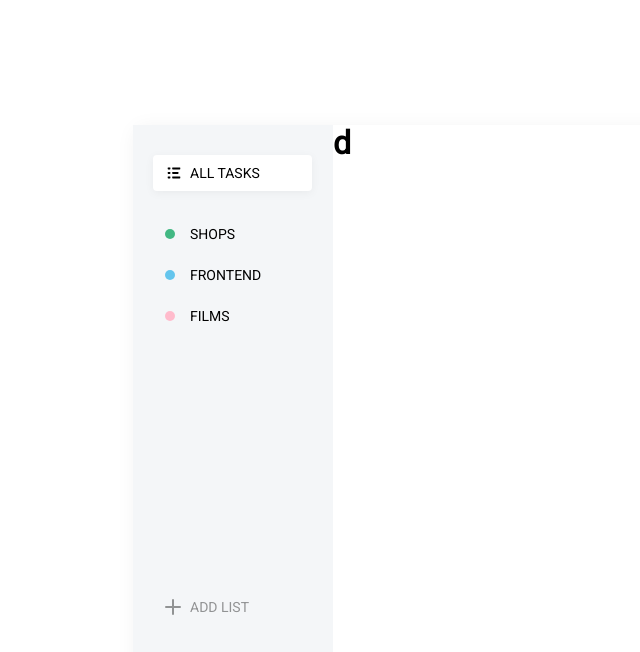
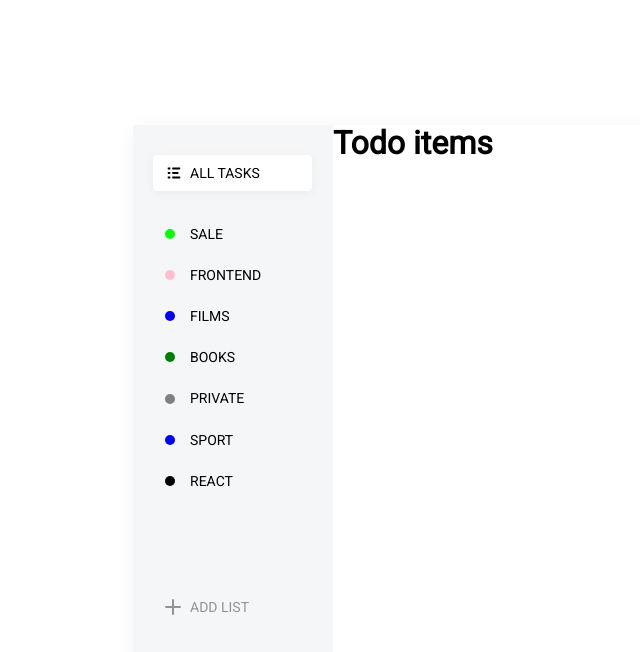
Before and after one commit to VengerAlex/TaskExtended, a React (Create React App) app: page / in a window 1280 px wide. Shown: the top 652 px of the page, without its empty margins (132-772 px from the left). Built offline with nearby package versions, Linux system fonts and the light colour scheme.

Commit message:
create submit form

```diff
--- a/src/App.js
+++ b/src/App.js
@@ -1,9 +1,16 @@
+import {useState} from "react";
+
 import List from "./components/List/index";
 import AddListBtn from "./components/AddListBtn/AddListBtn";
-import DB from './db.json'
+import {lists, colors} from './db.json'
 
 const App = (props) => {
-    console.log(DB)
+    const [items, setItems] = useState(lists.map((el) => {
+                el.color = colors.filter(color => color.id === el.colorId)[0].name
+
+                return el
+    })
+    )
 
     return (
         <div className='todo'>
@@ -13,16 +20,16 @@ const App = (props) => {
                     isRemovable = {false}
                 />
                 <List
-                    items={[
-                        {color: 'green', title: 'Shops'},
-                        {color: 'blue', title: 'Frontend'},
-                        {color: 'pink', title: 'Films'}]}
+                    items={items}
                     isRemovable
                 />
-                <AddListBtn data={DB}/>
+                <AddListBtn
+                    colors={colors}
+                    setItems={setItems}
+                />
             </div>
             <div className="todo__tasks">
-                <h1>d</h1>
+                <h1>Todo items</h1>
             </div>
         </div>
     )
--- a/src/components/AddListBtn/AddListBtn.jsx
+++ b/src/components/AddListBtn/AddListBtn.jsx
@@ -3,9 +3,9 @@ import React, {useState} from 'react';
 import List from "../List";
 import './AddListBtn.scss'
 
-const AddListBtn = ({data}) => {
+const AddListBtn = ({colors, setItems}) => {
     const [isOpened, setIsOpened] = useState(false)
-    const [color, setColor] = useState(data.colors[0])
+    const [color, setColor] = useState(colors[0])
     const [value, setValue] = useState('')
 
     const popupHandler = () => {
@@ -16,16 +16,18 @@ const AddListBtn = ({data}) => {
     }
     const submitHandler = (e) => {
         e.preventDefault()
+        if(value === '') alert('pls name your folder')
 
         const obj = {
             title: value,
-            color: color.hex
+            color: color.hex,
+            colorId: color.id
         }
+        console.log(obj)
 
-        console.log(obj)
+        setItems(prev => [...prev, obj])
         setValue('')
     }
-
 
     return (
         <div className='popup'>
@@ -47,7 +49,7 @@ const AddListBtn = ({data}) => {
                     className=" popup__close">
                     <img src="img/close.svg" alt="close btn"/>
                 </button>
-                {data.colors.map(el => (
+                {colors.map(el => (
                     <span
                         onClick={() => setColor(el)}
                         key={el.id}
--- a/src/components/List/List.scss
+++ b/src/components/List/List.scss
@@ -25,12 +25,16 @@
     padding: 10px 12px;
     margin-bottom: 5px;
     position: relative;
+    cursor: pointer;
+    border-radius: 4px;
+    &:hover{
+      background-color: rgba(255, 255, 255, 0.5);
+      box-shadow: 0px 2px 10px rgba(0, 0, 0, 0.05);
+    }
 
     &.active {
       background-color: #fff;
       box-shadow: 0px 2px 10px rgba(0, 0, 0, 0.05);
-      border-radius: 4px;
-      padding: 10px 12px;
     }
 
     .badge {
@@ -59,7 +63,7 @@
 
   &__close {
     position: absolute;
-    right: 0;
+    right: 13px;
     height: 10px;
     width: 10px;
     display: none;
--- a/src/components/List/ListItem.jsx
+++ b/src/components/List/ListItem.jsx
@@ -6,9 +6,9 @@ const ListItem = (props) => {
             <img className='list__close' src={props.isRemovable ? '/img/close.svg' : ''} alt=""/>
             {props.el.icon
                 ? <img className='list__img' src={props.el.icon} alt="#"/>
-                : <i className={`badge badge--${props.el.color}`}></i>
+                : <i className='badge' style={{backgroundColor: props.el.color}}></i>
             }
-            <span>{props.el.title}</span>
+            <span >{props.el.title}</span>
         </li>
     );
 };
--- a/src/components/List/index.jsx
+++ b/src/components/List/index.jsx
@@ -1,4 +1,4 @@
-import  './List.scss'
+import './List.scss'
 import ListItem from "./ListItem";
 
 
@@ -6,9 +6,14 @@ const List = ({items, isRemovable, popupHandeler}) => {
     return (
         <ul
             onClick={popupHandeler}
-            className="list">
-            {items.map(el => (
-                <ListItem el={el} isRemovable={isRemovable}/>
+            className="list"
+        >
+            {items && items.map(el => (
+                <ListItem
+                    key={el.id}
+                    el={el}
+                    isRemovable={isRemovable}
+                />
             ))}
         </ul>
     );
--- a/src/db.json
+++ b/src/db.json
@@ -2,36 +2,36 @@
   "lists": [
     {
       "id": 1,
-      "name": "Продажи",
+      "title": "Sale",
       "colorId": 5
     },
     {
       "id": 2,
-      "name": "Фронтенд",
+      "title": "Frontend",
       "colorId": 4
     },
     {
       "id": 3,
-      "name": "Фильмы и сериалы",
+      "title": "Films",
       "colorId": 3
     },
     {
       "id": 4,
-      "name": "Книги",
+      "title": "Books",
       "colorId": 2
     },
     {
       "id": 5,
-      "name": "Личное",
+      "title": "Private",
       "colorId": 1
     },
     {
-      "name": "Спорт",
+      "title": "Sport",
       "colorId": 3,
       "id": 6
     },
     {
-      "name": "Курс по ReactJS ToDo",
+      "title": "React",
       "colorId": 7,
       "id": 7
     }
```
